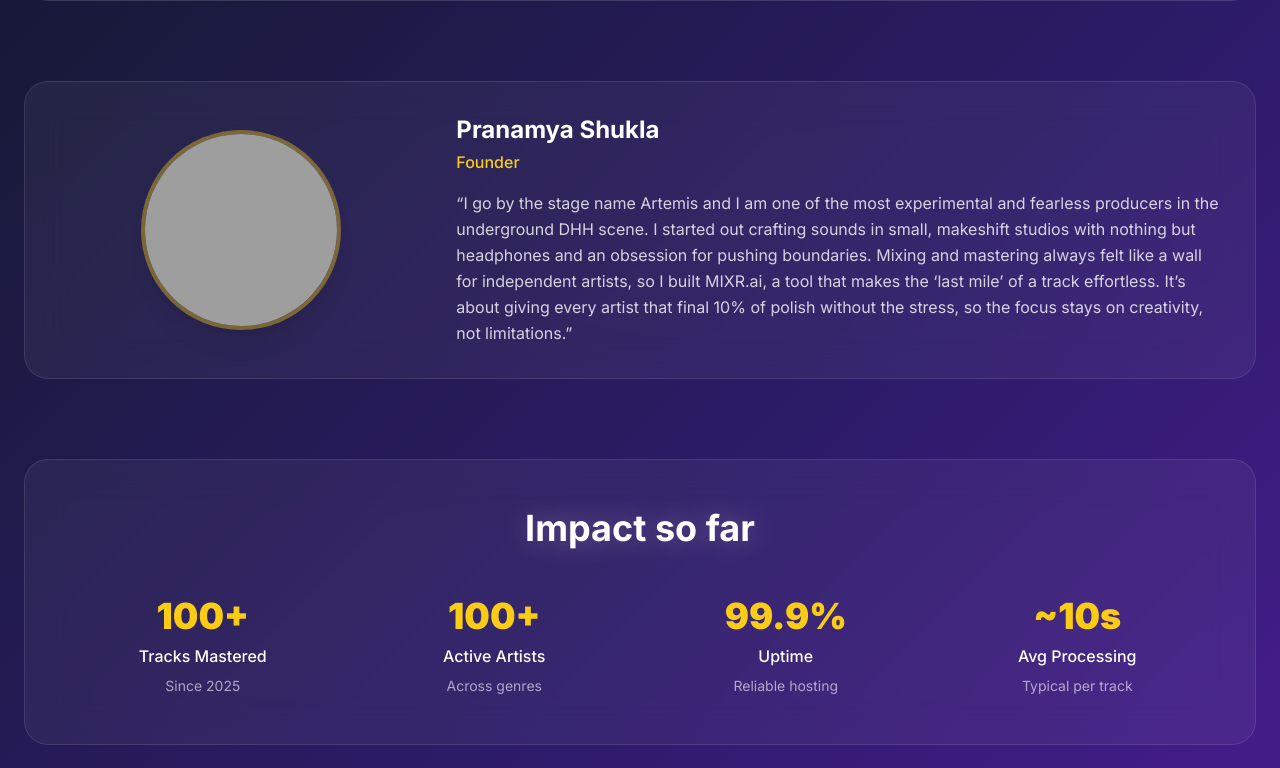
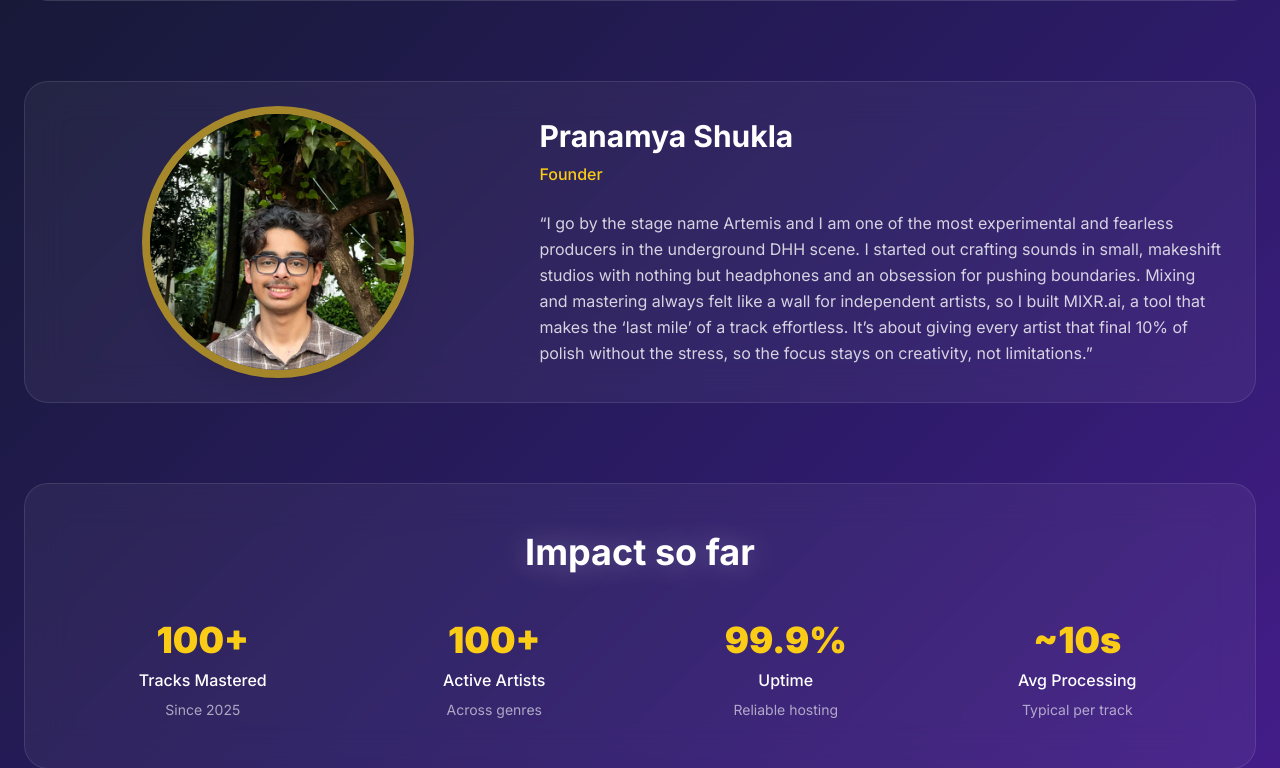
Before and after one commit to yvc0/new_ai_music, a Flask app: page /about in a window 1280 px wide. Shown: the part 878-1646 px from the top of the page. Run offline with Flask 3, Linux system fonts and the light colour scheme; parts of the project's set-up code (start-up, migrations or seed data) failed here and were passed over; some libraries are stand-ins or nearby versions; grey boxes are pictures that could not be loaded.

Commit message:
Update about.html

```diff
--- a/templates/about.html
+++ b/templates/about.html
@@ -16,7 +16,9 @@
     </h1>
 
     <p class="text-2xl md:text-3xl text-white/90 max-w-4xl mx-auto mb-12 font-light leading-relaxed">
-      We’re a small team of music lovers and engineers making <strong class="font-bold text-yellow-400">great-sounding masters</strong> fast, simple, and affordable for everyone.
+      We’re a small team of music lovers and engineers making
+      <strong class="font-bold text-yellow-400">great-sounding masters</strong>
+      fast, simple, and affordable for everyone.
     </p>
   </div>
 
@@ -24,28 +26,28 @@
   <div class="glass rounded-3xl p-12 mb-20 text-center">
     <h2 class="text-4xl font-bold text-white mb-8 text-glow">Our Mission</h2>
     <p class="text-xl text-white/90 max-w-4xl mx-auto leading-relaxed">
-      Help independent artists and small teams release music that sounds polished—without big budgets or complex tools. If you have a song, you deserve a clean, loud, and balanced master.
+      Help independent artists and small teams release music that sounds polished—without big budgets or complex tools.
+      If you have a song, you deserve a clean, loud, and balanced master.
     </p>
   </div>
 
-  <!-- Founder (single) -->
+  <!-- Founder (single, with real <img>) -->
   <div class="glass rounded-3xl p-8 mb-20">
-    <div class="grid grid-cols-1 md:grid-cols-3 gap-8 items-center">
-      <!-- Founder Photo -->
-      <div class="md:col-span-1 flex justify-center">
-        <div class="relative w-40 h-40 sm:w-48 sm:h-48">
-          <img
-            src="{{ url_for('static_1', filename='images/founder-pranamya.jpg') }}"
-            alt="Pranamya Shukla (Artemis) — Founder, MIXR.ai"
-            class="w-full h-full object-cover rounded-full ring-4 ring-yellow-400/40 shadow-xl"
-          />
-        </div>
+    <div class="grid grid-cols-1 lg:grid-cols-5 gap-10 items-center">
+      <!-- Photo -->
+      <div class="lg:col-span-2 flex justify-center">
+        <img
+          src="{{ url_for('static', filename='founder-pranamya.jpeg') }}"
+          alt="Pranamya Shukla — Founder, MIXR.ai"
+          class="w-64 h-64 rounded-full object-cover ring-8 ring-yellow-400/60 shadow-xl"
+          style="object-position:center 10%;"
+        />
       </div>
 
-      <!-- Founder Text -->
-      <div class="md:col-span-2">
-        <h3 class="text-2xl font-bold text-white mb-1">Pranamya Shukla</h3>
-        <p class="text-yellow-400 mb-4 font-medium">Founder</p>
+      <!-- Text -->
+      <div class="lg:col-span-3">
+        <h3 class="text-3xl font-bold text-white mb-2">Pranamya Shukla</h3>
+        <p class="text-yellow-400 mb-6 font-medium">Founder</p>
         <p class="text-white/80 leading-relaxed">
           “I go by the stage name Artemis and I am one of the most experimental and fearless producers in the underground DHH scene.
           I started out crafting sounds in small, makeshift studios with nothing but headphones and an obsession for pushing boundaries.
```
